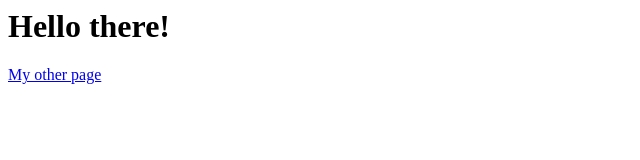
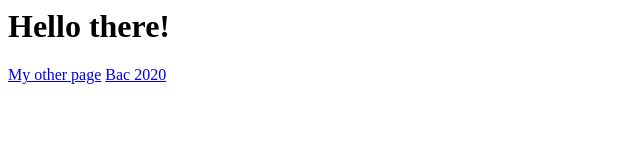
Before and after one commit to ancu18/web-platform-dtyq7h, a plain HTML site: page index.html in a window 1280 px wide. Shown: the full height of the page, 0-640 px from the left. Drawn offline with Linux system fonts and the light colour scheme.

Commit message:
Update index.html

```diff
--- a/index.html
+++ b/index.html
@@ -7,5 +7,6 @@
   <body>
     <h1>Hello there!</h1>
     <a href="/me.html">My other page</a>
+    <a href="/2020-07-31bac2020-1-38terminat1.md">Bac 2020</a>
   </body>
 </html>
```
